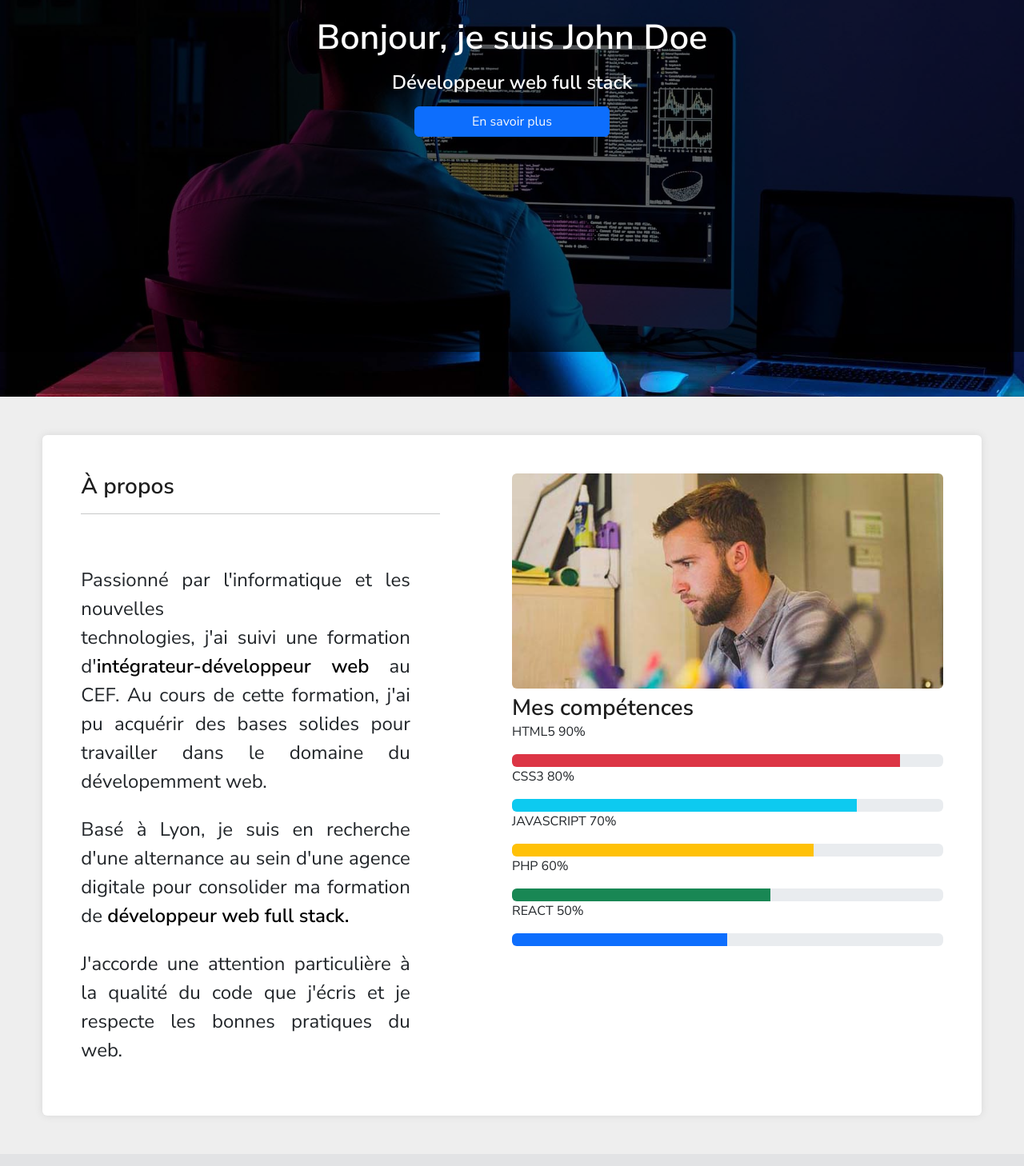
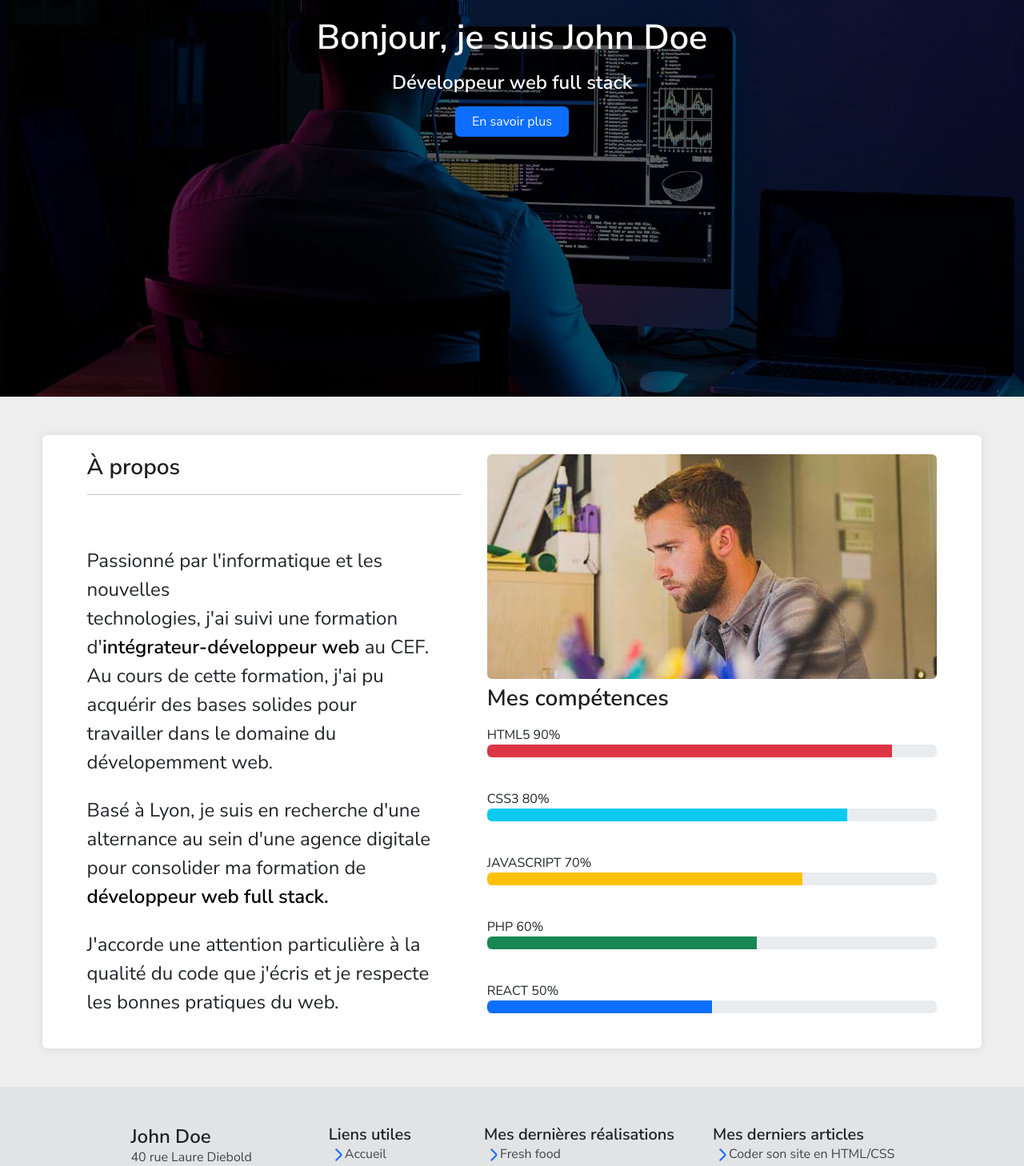
Before and after one commit to KevinRognon/JohnDoeCv, a React (Create React App) app: page / in a window 1280 px wide. Shown: the part 360-1818 px from the top of the page at 80% size. Built offline with nearby package versions, Linux system fonts and the light colour scheme.

Commit message:
Mise à jour mineure.
Erreur sur le scroll. A corriger

```diff
--- a/src/App.jsx
+++ b/src/App.jsx
@@ -13,12 +13,31 @@ import Services from './Pages/Services';
 import Realisations from './Pages/Realisations';
 import Blog from './Pages/Blog';
 import Contact from './Pages/Contact';
+import retour_haut from './assets/retour_haut.png';
+
 
 
 import { BrowserRouter, Routes, Route } from 'react-router-dom';
+import { useEffect } from 'react';
 
 
 function App() {
+
+  useEffect(() => {
+    window.addEventListener("scroll", scroll);
+    let bouton = document.querySelector(".bouton_retour_haut");
+
+    function scroll () {
+        let y = window.scrollY;
+        if (y > 200) {
+            bouton.style.opacity = "100%";
+            console.log(y);
+        }
+        else {
+            bouton.style.opacity = "0%";
+        }
+    }
+  })
   return (
     <div className="App">
       <BrowserRouter>
@@ -32,6 +51,10 @@ function App() {
           </Route>
         </Routes>
       </BrowserRouter>
+      <div onClick={() => {window.scrollTo(0, 0);}} className='bouton_retour_haut'>
+        <img src={retour_haut} alt="flèche de retour haut" />
+      </div>
+
     </div>
   );
 }
--- a/src/Pages/Blog.jsx
+++ b/src/Pages/Blog.jsx
@@ -1,13 +1,10 @@
-import { useEffect } from 'react';
 
 import BlogPost from '../Components/BlogPost';
 import { blogpost } from '../data/data';
 
 export default function Blog () {
 
-    useEffect(() => {
-        window.scrollTo(0, 0);
-    })
+
     return (
         <section className='col-12'>
             <article className="section-image"></article>
--- a/src/Pages/Contact.jsx
+++ b/src/Pages/Contact.jsx
@@ -8,7 +8,7 @@ export default function Contact () {
 
         <section className="section-contact d-flex flex-column justify-content-center align-items-center col-12 pt-2">
 
-            <article className="card-contact card d-flex flex-column justify-content-center align-items-center col-11 mb-5 pb-5 flex-md-row flex-md-wrap justify-content-md-evenly flex-lg-column justify-content-lg-evenly row-gap-1">
+            <article className="card-contact card d-flex flex-column justify-content-center align-items-center col-11 mb-5 mt-5 pb-5 flex-md-row flex-md-wrap justify-content-md-evenly flex-lg-column justify-content-lg-evenly row-gap-1">
 
                 <div className="d-flex flex-column justify-content-center align-items-center mb-5 pt-5">
                     <h1 className="mb-2">ME CONTACTER</h1>
--- a/src/Pages/Home.jsx
+++ b/src/Pages/Home.jsx
@@ -1,13 +1,10 @@
-import { useEffect } from 'react';
+
 import john_doe from '../assets/john-doe-about.jpg';
 
 
 
 export default function Home () {
 
-    useEffect(() => {
-        window.scrollTo(0, 0);
-    })
 
     return (
         <>
@@ -18,22 +15,25 @@ export default function Home () {
 
                     <h2 className='titre-metier-home'>Développeur web full stack</h2>
 
-                    <button className='bouton-savoir-plus-home btn btn-primary text-light' type="button"><a href="#a-propos">En savoir plus</a></button>
+                    <a className='d-flex justify-content-center col-11 col-lg-7' href="#a-propos">
+                        <button className='bouton-savoir-plus-home btn btn-primary text-light' type="button">En savoir plus</button>
+                    </a>
 
                 </div>
             </section>
 
 
-            <section className='gap-5 d-flex align-items-center justify-content-center mb-5' id="a-propos">
-                <div className='card-a-propos d-flex justify-content-between flex-column flex-lg-row card p-5 mt-5 border-0 col-12 col-xl-11'>
+            <section className='gap-5 d-flex align-items-center justify-content-center mb-5 ' id="a-propos">
 
-                    <div className='d-flex flex-column col-lg-5 gap-5'>
+                <div className='card-a-propos d-flex justify-content-evenly flex-column flex-md-row col-md-11 flex-lg-row card p-4 mt-5 border-0 col-12 col-xl-11'>
+
+                    <div className='d-flex flex-column col-lg-5 col-md-6 gap-5'>
 
                         <div className="titre-section-a-propos">
                             <h3>À propos</h3>
                             <hr />
                         </div>
-                        <div className='text-align-justify col-lg-11 fs-4 d-flex flex-column gap-2'>
+                        <div className=' col-lg-11 fs-4 d-flex flex-column gap-2'>
                             <p>
                                 Passionné par l'informatique et les nouvelles <br />technologies, j'ai suivi une formation d'<strong>intégrateur-développeur web</strong> au CEF. Au cours de cette formation, j'ai pu acquérir des bases solides pour travailler dans le domaine du dévelopemment web.
                             </p>
@@ -46,38 +46,38 @@ export default function Home () {
                         </div>
                     </div>
 
-                    <div className="image_john_competences col-lg-6">
+                    <div className="image_john_competences col-md-5 col-lg-6">
                         <img className="rounded-2 col-12 col-lg-12" src={john_doe} alt="John_Doe" />
                         <h3 className='mt-2'>Mes compétences</h3>
 
 
-                        <div className="competences">
+                        <div className="competences d-flex flex-column gap-md-4">
                             <div>
-                                <p>HTML5 90%</p>
+                                <p className='mb-0 mt-3'>HTML5 90%</p>
                                 <div className="progress" role="progressbar" aria-valuenow="90" aria-valuemin="0" aria-valuemax="100">
                                     <div className="progress-bar bg-danger" style={{width: "90%"}}></div>
                                 </div>
                             </div>
                             <div>
-                                <p>CSS3 80%</p>
+                                <p className='mb-0 mt-3'>CSS3 80%</p>
                                 <div className="progress" role="progressbar" aria-valuenow="80" aria-valuemin="0" aria-valuemax="100">
                                     <div className="progress-bar bg-info" style={{width: "80%"}}></div>
                                 </div>
                             </div>
                             <div>
-                                <p>JAVASCRIPT 70%</p>
+                                <p className='mb-0 mt-3'>JAVASCRIPT 70%</p>
                                 <div className="progress" role="progressbar" aria-valuenow="70" aria-valuemin="0" aria-valuemax="100">
                                     <div className="progress-bar bg-warning" style={{width: "70%"}}></div>
                                 </div>
                             </div>
                             <div>
-                                <p>PHP 60%</p>
+                                <p className='mb-0 mt-3'>PHP 60%</p>
                                 <div className="progress" role="progressbar" aria-valuenow="60" aria-valuemin="0" aria-valuemax="100">
                                     <div className="progress-bar bg-success" style={{width: "60%"}}></div>
                                 </div>
                             </div>
                             <div>
-                                <p>REACT 50%</p>
+                                <p className='mb-0 mt-3'>REACT 50%</p>
                                 <div className="progress" role="progressbar" aria-valuenow="50" aria-valuemin="0" aria-valuemax="100">
                                     <div className="progress-bar bg-primary" style={{width: "50%"}}></div>
                                 </div>
--- a/src/Pages/Realisations.jsx
+++ b/src/Pages/Realisations.jsx
@@ -2,17 +2,13 @@ import Project from "../Components/Project";
 import fresh_food from '../assets/portfolio/fresh-food.jpg';
 import espace_bien_etre from '../assets/portfolio/espace-bien-etre.jpg';
 import akira from '../assets/portfolio/restaurant-japonais.jpg';
-import { useEffect } from "react";
-
 
 export default function Realisations () {
-    useEffect(() => {
-        window.scrollTo(0, 0);
-    })
+
 
     return (
         <section>
-            <article className="image-realisations"></article>
+            <article className="section-image"></article>
 
             <div className="realisations d-flex flex-column justify-content-center align-items-center gap-3 mt-3 p-4">
                 <h2 className="titre-realisations text-center">PORTFOLIO</h2>
--- a/src/Pages/Services.jsx
+++ b/src/Pages/Services.jsx
@@ -1,4 +1,4 @@
-import { Fragment, useEffect } from "react";
+import { Fragment } from "react";
 import Service from "../Components/Service";
 
 import mac from '../assets/imac.png';
@@ -8,9 +8,7 @@ import loupe from '../assets/find.png';
 
 export default function Services () {
 
-    useEffect(() => {
-        window.scrollTo(0, 0);
-    })
+
 
     return (
 
@@ -26,7 +24,7 @@ export default function Services () {
                 <hr className='sep w-25' />
             </div>
 
-            <article className="d-flex flex-column flex-lg-row align-items-center gap-3 mt-5 mb-5 col-12 col-lg-12 justify-content-lg-center">
+            <article className="d-flex flex-column flex-md-row flex-md-wrap justify-content-md-center flex-lg-row align-items-center gap-3 mt-5 mb-5 col-12 col-lg-12 justify-content-lg-center">
 
                 <Service service_image={mac} service_title='UX DESIGN' service_description={
                     <Fragment>
--- a/src/styles/General.scss
+++ b/src/styles/General.scss
@@ -77,9 +77,19 @@ a {
     margin: 0;
 }
 
-.arrow-up:hover {
-    cursor: pointer;
+.bouton_retour_haut {
+    position: fixed;
+    bottom: 20px;
+    right: 20px;
+    z-index: 5;
+    transition: .4s ease;
+
+    &:hover {
+        cursor: pointer;
+    }
 }
+
+
 
 footer {
     z-index: 1 !important;
--- a/src/styles/Home.scss
+++ b/src/styles/Home.scss
@@ -26,6 +26,7 @@
     // background-position-x: 50%;
 
     height: 100vh;
+    position: relative;
 
     &::after {
         content: "";
@@ -33,7 +34,7 @@
         top: 0;
         left: 0;
         width: 100%;
-        height: 100vh;
+        height: 100%;
         opacity: 60%;
         z-index: 1;
         background-color: black;
@@ -61,7 +62,6 @@
 
 #a-propos {
 
-    // margin-top: 5rem !important;
     .card-a-propos {
         box-shadow: 0 0 10px rgb(215, 215, 215);
     }
```
Also changed, not shown: src/assets/retour_haut.png (added), 1 other file (tests, documents, lock files or other folders).
